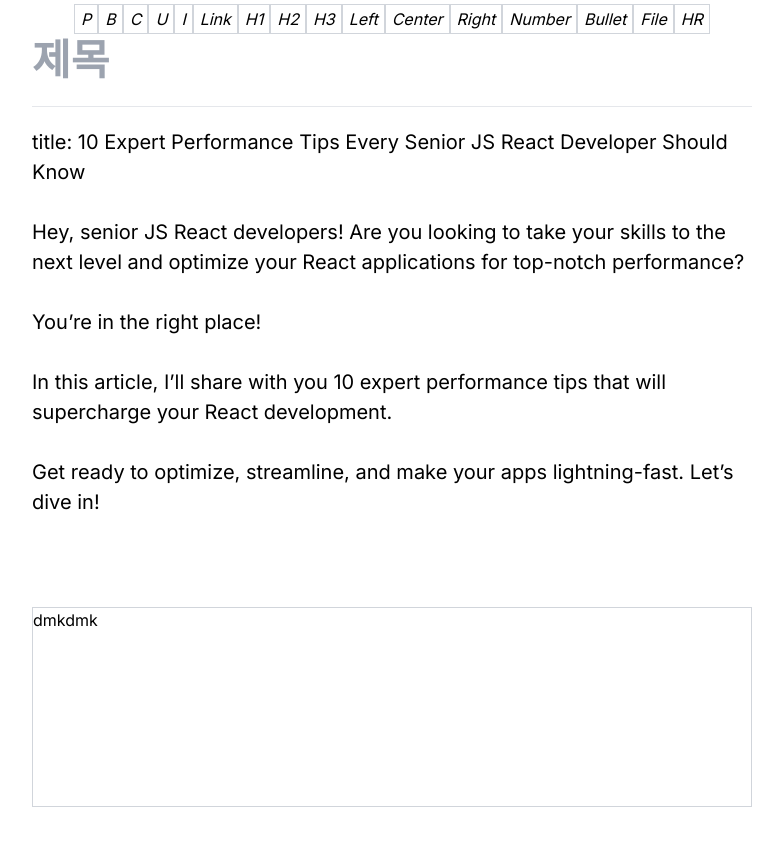
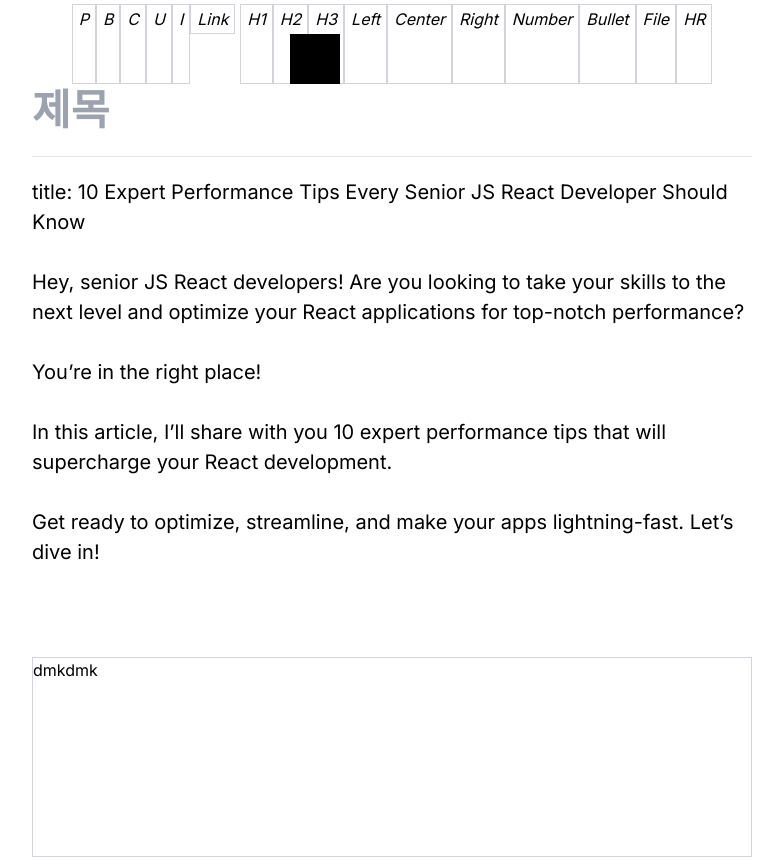
Before and after one commit to KingJaeYeon/mind-shape, a Next.js app: page /test in a window 1280 px wide. Both pictures are taken after a click on the button "Link". Shown: the whole page, without its empty margins (248-1031 px from the left). Before the commit the page ends 811 px from the top, so only its background shows below. Built offline with nearby package versions, Linux system fonts and the light colour scheme.

Commit message:
hover toolbar 작업전 commit

```diff
--- a/package.json
+++ b/package.json
@@ -9,6 +9,7 @@
     "lint": "next lint"
   },
   "dependencies": {
+    "@react-spring/web": "^9.7.3",
     "@types/is-url": "^1.2.32",
     "class-variance-authority": "^0.7.0",
     "clsx": "^2.0.0",
--- /dev/null
+++ b/src/components/editor/image-button.tsx
@@ -0,0 +1,48 @@
+"use client";
+
+import { Button } from "@/components/editor/button";
+import React from "react";
+import { insertImage } from "@/components/editor/plugins/withImages";
+import { useEditorStore } from "@/store/editorStore";
+
+export default function ImageButton() {
+  const { editor } = useEditorStore((state) => state);
+  const ref = React.useRef<HTMLInputElement>();
+
+  function fileInputChange(e: any) {
+    const file = e.target.files[0];
+    if (file) {
+      const reader = new FileReader();
+      reader.onload = function (e) {
+        const base64String = e.target?.result;
+        insertImage(editor, base64String);
+      };
+      reader.readAsDataURL(file);
+    }
+    if (!!ref.current && `value` in ref.current) {
+      ref.current.value = ``;
+    }
+  }
+
+  return (
+    <>
+      <input
+        type={`file`}
+        ref={ref as any}
+        accept="image/*"
+        onChange={(event) => fileInputChange(event)}
+        hidden
+      />
+      <Button
+        onclickHandler={() => {
+          if (!!ref.current && `click` in ref.current) {
+            ref.current.click();
+          }
+        }}
+        className={`flex border border-gray-300 px-1.5 py-0.5 italic`}
+      >
+        File
+      </Button>
+    </>
+  );
+}
--- /dev/null
+++ b/src/components/editor/link-button.tsx
@@ -0,0 +1,43 @@
+"use client";
+
+import { Button } from "@/components/editor/button";
+import React, { useEffect, useState } from "react";
+import { useEditorStore } from "@/store/editorStore";
+import { animated, useSpring } from "@react-spring/web";
+
+export default function LinkButton() {
+  const { editor } = useEditorStore((state) => state);
+  const [show, isShow] = useState<boolean>(false);
+
+  return (
+    <div>
+      <Button
+        onclickHandler={() => {
+          // MarkEditor.toggleMark(editor, MARK_ITALIC);
+          isShow((show) => !show);
+          console.log(editor.selection?.anchor);
+        }}
+        className={`flex border border-gray-300 px-1.5 py-0.5 italic`}
+      >
+        Link
+      </Button>
+      <DropDown show={show} />
+    </div>
+  );
+}
+
+function DropDown({ show }: { show: boolean }) {
+  const springs = useSpring({
+    from: { x: 0 },
+    to: { x: show ? 100 : 0 },
+  });
+
+  if (!show) return;
+  return (
+    <animated.div
+      style={{ width: 50, height: 50, background: "black", ...springs }}
+    >
+      dd
+    </animated.div>
+  );
+}
--- a/src/components/editor/toolbar.tsx
+++ b/src/components/editor/toolbar.tsx
@@ -23,27 +23,12 @@
   TEXT_ALIGN_LEFT,
   TEXT_ALIGN_RIGHT,
 } from "@/constant/slate";
-import { insertImage } from "@/components/editor/plugins/withImages";
+import ImageButton from "@/components/editor/image-button";
+import LinkButton from "@/components/editor/link-button";
 
 export const Toolbar = ({ show }: { show: boolean }) => {
   const { editor } = useEditorStore((state) => state);
-  const ref = React.useRef<HTMLInputElement>();
   if (!show) return null;
-
-  function fileInputChange(e: any) {
-    const file = e.target.files[0];
-    if (file) {
-      const reader = new FileReader();
-      reader.onload = function (e) {
-        const base64String = e.target?.result;
-        insertImage(editor, base64String);
-      };
-      reader.readAsDataURL(file);
-    }
-    if (!!ref.current && `value` in ref.current) {
-      ref.current.value = ``;
-    }
-  }
 
   return (
     <div className={`flex`}>
@@ -89,14 +74,7 @@
       >
         I
       </Button>
-      <Button
-        onclickHandler={() => {
-          MarkEditor.toggleMark(editor, MARK_ITALIC);
-        }}
-        className={`flex border border-gray-300 px-1.5 py-0.5 italic`}
-      >
-        Link
-      </Button>
+      <LinkButton />
       <Button
         onclickHandler={() => {
           MarkEditor.toggleMark(editor, MARK_LINK);
@@ -161,23 +139,7 @@
       >
         Bullet
       </Button>
-      <input
-        type={`file`}
-        ref={ref as any}
-        accept="image/*"
-        onChange={(event) => fileInputChange(event)}
-        hidden
-      />
-      <Button
-        onclickHandler={() => {
-          if (!!ref.current && `click` in ref.current) {
-            ref.current.click();
-          }
-        }}
-        className={`flex border border-gray-300 px-1.5 py-0.5 italic`}
-      >
-        File
-      </Button>
+      <ImageButton />
       <Button
         onclickHandler={() => {
           HREditor.toggleHR(editor);
```
Also changed, not shown: 1 other file (tests, documents, lock files or other folders).
